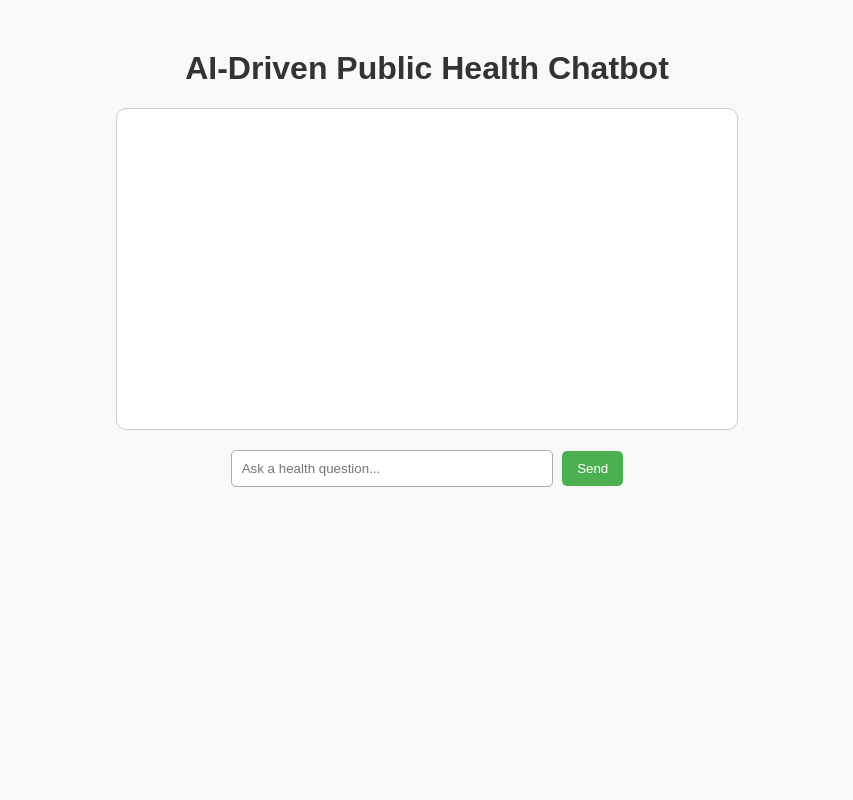
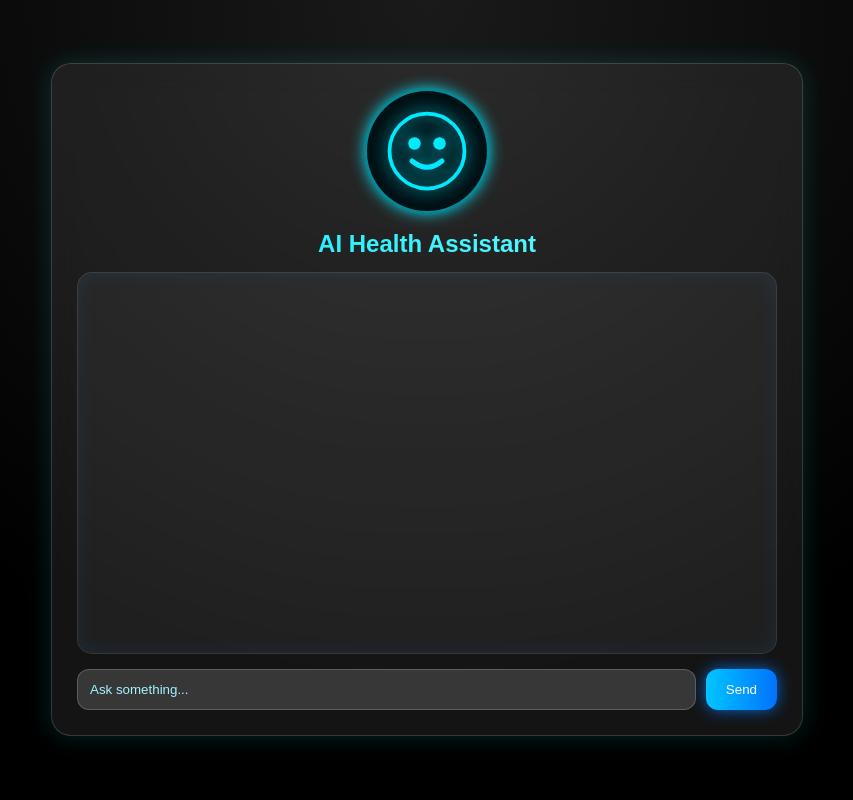
Before and after one commit to CadbyP/DeepBlue, a Flask app: page / in a window 1280 px wide. Shown: the whole page, without its empty margins (213-1066 px from the left). Run offline with Flask 3, Linux system fonts and the light colour scheme.

Commit message:
Redesign chatbot interface with new styles and avatar
Updated the design and layout of the chatbot interface, including a new AI avatar and improved styles for user and bot messages.

```diff
--- a/templates/index.html
+++ b/templates/index.html
@@ -3,57 +3,171 @@
 <head>
   <meta charset="UTF-8">
   <meta name="viewport" content="width=device-width, initial-scale=1.0">
-  <title>AI-Driven Public Health Chatbot</title>
+  <title>AI-Driven Health Chatbot</title>
+
   <style>
     body {
-      font-family: Arial, sans-serif;
-      text-align: center;
-      margin: 50px;
-      background-color: #f9f9f9;
+      margin: 0;
+      padding: 0;
+      height: 100vh;
+      display: flex;
+      justify-content: center;
+      align-items: center;
+      background: radial-gradient(circle at top, #1a1a1a, #000 70%);
+      font-family: 'Poppins', sans-serif;
+      color: #fff;
     }
 
-    h1 { color: #333; }
-    .chat-container { margin-top: 20px; }
-    input[type="text"] {
-      width: 300px;
-      padding: 10px;
-      border-radius: 5px;
-      border: 1px solid #aaa;
+    .container {
+      width: 90%;
+      max-width: 700px;
+      padding: 25px;
+      border-radius: 20px;
+      background: rgba(255, 255, 255, 0.08);
+      backdrop-filter: blur(15px);
+      border: 1px solid rgba(255, 255, 255, 0.15);
+      box-shadow: 0 0 25px rgba(0, 255, 255, 0.15);
+      animation: fadeIn 0.8s ease-in-out;
+      position: relative;
     }
+
+    @keyframes fadeIn {
+      from { opacity: 0; transform: scale(0.95); }
+      to { opacity: 1; transform: scale(1); }
+    }
+
+    /* 🚀 NEW AI Avatar - NO IMAGE LINK USED */
+    .ai-avatar {
+      width: 120px;
+      height: 120px;
+      margin: 0 auto 10px;
+      display: flex;
+      justify-content: center;
+      align-items: center;
+      border-radius: 50%;
+      box-shadow: 0 0 20px #00eaff, 0 0 40px #00eaff, inset 0 0 20px #00eaff;
+      border: 2px solid #00eaff90;
+      animation: pulse 2.2s infinite ease-in-out;
+      background: #001014;
+    }
+
+    .ai-avatar svg {
+      width: 80px;
+      height: 80px;
+      filter: drop-shadow(0 0 8px #00eaff);
+    }
+
+    @keyframes pulse {
+      0% { box-shadow: 0 0 15px #00eaff; }
+      50% { box-shadow: 0 0 35px #00eaff; }
+      100% { box-shadow: 0 0 15px #00eaff; }
+    }
+
+    h1 {
+      text-align: center;
+      font-size: 24px;
+      margin-bottom: 15px;
+      background: linear-gradient(to right, #00eaff, #7afcff);
+      -webkit-background-clip: text;
+      -webkit-text-fill-color: transparent;
+    }
+
+    .chat-box {
+      height: 350px;
+      overflow-y: auto;
+      padding: 15px;
+      border-radius: 15px;
+      border: 1px solid rgba(255, 255, 255, 0.1);
+      background: rgba(255, 255, 255, 0.05);
+      box-shadow: inset 0 0 20px rgba(0, 150, 255, 0.1);
+    }
+
+    .msg {
+      padding: 12px 18px;
+      margin: 12px 0;
+      max-width: 75%;
+      border-radius: 12px;
+      font-size: 14px;
+      animation: pop 0.3s ease-in-out;
+    }
+
+    @keyframes pop {
+      from { transform: scale(0.9); opacity: 0.3; }
+      to { transform: scale(1); opacity: 1; }
+    }
+
+    .user-msg {
+      margin-left: auto;
+      background: linear-gradient(135deg, #006eff, #00c6ff);
+      box-shadow: 0 0 10px rgba(0, 180, 255, 0.5);
+    }
+
+    .bot-msg {
+      background: linear-gradient(135deg, #00ff95, #00ffcc);
+      box-shadow: 0 0 10px rgba(0, 255, 150, 0.6);
+      color: #003323;
+    }
+
+    .input-area {
+      margin-top: 15px;
+      display: flex;
+      gap: 10px;
+    }
+
+    input {
+      flex: 1;
+      padding: 12px;
+      border-radius: 12px;
+      background: rgba(255, 255, 255, 0.15);
+      color: #fff;
+      border: 1px solid rgba(255, 255, 255, 0.2);
+      outline: none;
+    }
+
+    input::placeholder {
+      color: #a2f5ff;
+    }
+
     button {
-      padding: 10px 15px;
-      margin-left: 5px;
+      padding: 12px 20px;
+      border-radius: 12px;
+      background: linear-gradient(to right, #00c6ff, #0072ff);
+      color: #fff;
       border: none;
-      border-radius: 5px;
-      background-color: #4CAF50;
-      color: white;
       cursor: pointer;
+      box-shadow: 0 0 15px rgba(0, 120, 255, 0.8);
     }
-    button:hover { background-color: #45a049; }
-    .chat-box {
-      margin: 20px auto;
-      width: 60%;
-      max-width: 600px;
-      height: 300px;
-      border: 1px solid #ccc;
-      background: #fff;
-      overflow-y: auto;
-      padding: 10px;
-      text-align: left;
-      border-radius: 10px;
+
+    button:hover {
+      transform: scale(1.05);
+      box-shadow: 0 0 25px rgba(0, 180, 255, 1);
     }
-    .user-msg { color: blue; margin: 5px 0; }
-    .bot-msg { color: green; margin: 5px 0; }
+
   </style>
 </head>
+
 <body>
-  <h1>AI-Driven Public Health Chatbot</h1>
 
-  <div class="chat-container">
+  <div class="container">
+
+    <!-- ⭐ FUTURISTIC NEON AI AVATAR (SVG) -->
+    <div class="ai-avatar">
+      <svg viewBox="0 0 64 64" fill="#00eaff">
+        <circle cx="32" cy="32" r="30" stroke="#00eaff" stroke-width="3" fill="none"/>
+        <circle cx="22" cy="26" r="5"/>
+        <circle cx="42" cy="26" r="5"/>
+        <path d="M20 40 Q32 50 44 40" stroke="#00eaff" stroke-width="4" fill="none" stroke-linecap="round"/>
+      </svg>
+    </div>
+
+    <h1>AI Health Assistant</h1>
+
     <div id="chatBox" class="chat-box"></div>
 
-    <input type="text" id="userInput" placeholder="Ask a health question...">
-    <button onclick="sendMessage()">Send</button>
+    <div class="input-area">
+      <input id="userInput" type="text" placeholder="Ask something...">
+      <button onclick="sendMessage()">Send</button>
+    </div>
   </div>
 
   <script>
@@ -64,26 +178,28 @@
       let userMsg = input.value.trim();
       if (userMsg === "") return;
 
-      let userDiv = document.createElement("div");
-      userDiv.className = "user-msg";
-      userDiv.textContent = "You: " + userMsg;
-      chatBox.appendChild(userDiv);
+      let u = document.createElement("div");
+      u.className = "msg user-msg";
+      u.textContent = userMsg;
+      chatBox.appendChild(u);
 
       let response = await fetch("/get", {
         method: "POST",
         headers: { "Content-Type": "application/json" },
         body: JSON.stringify({ message: userMsg })
       });
+
       let data = await response.json();
 
-      let botDiv = document.createElement("div");
-      botDiv.className = "bot-msg";
-      botDiv.textContent = "Bot: " + data.response;
-      chatBox.appendChild(botDiv);
+      let b = document.createElement("div");
+      b.className = "msg bot-msg";
+      b.textContent = data.response;
+      chatBox.appendChild(b);
 
       chatBox.scrollTop = chatBox.scrollHeight;
       input.value = "";
     }
   </script>
+
 </body>
 </html>
```
